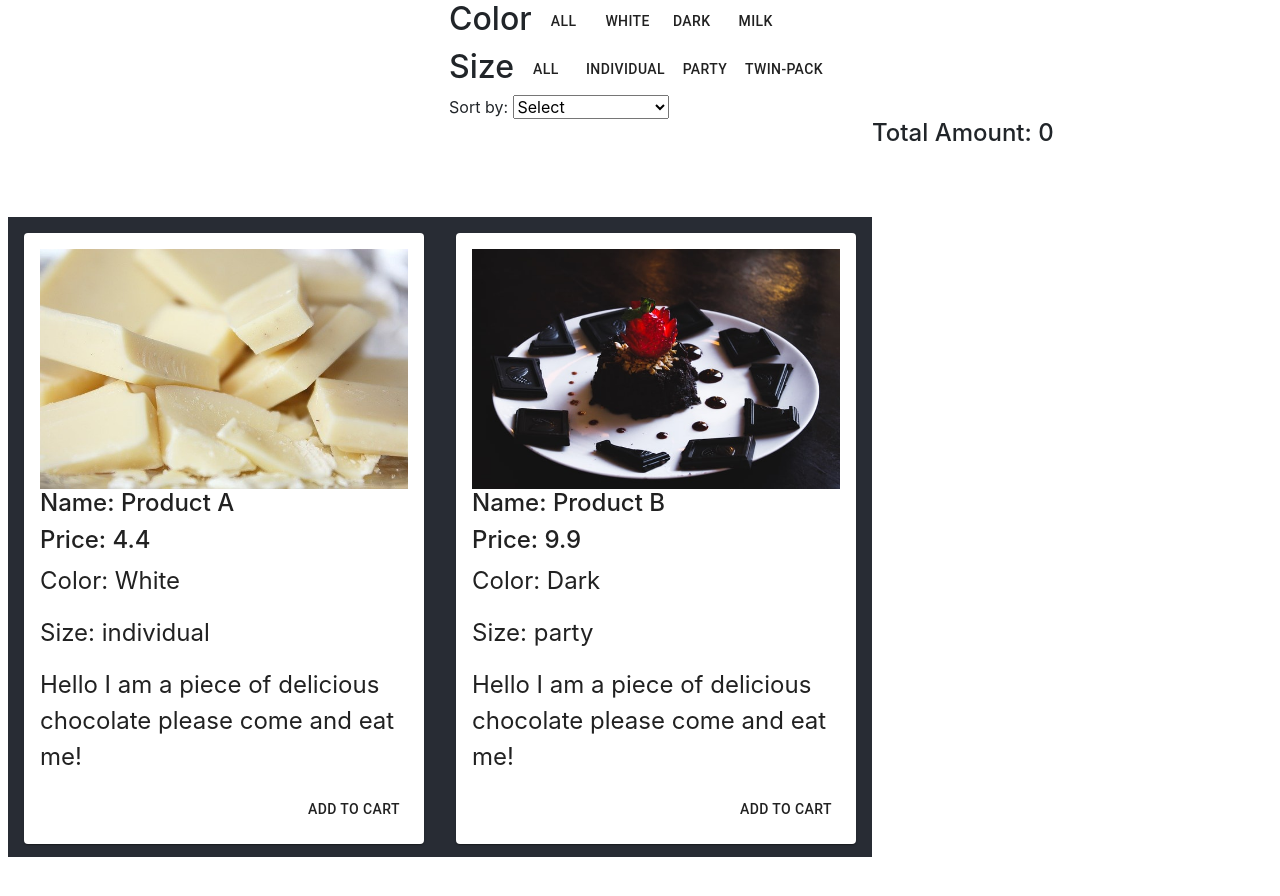
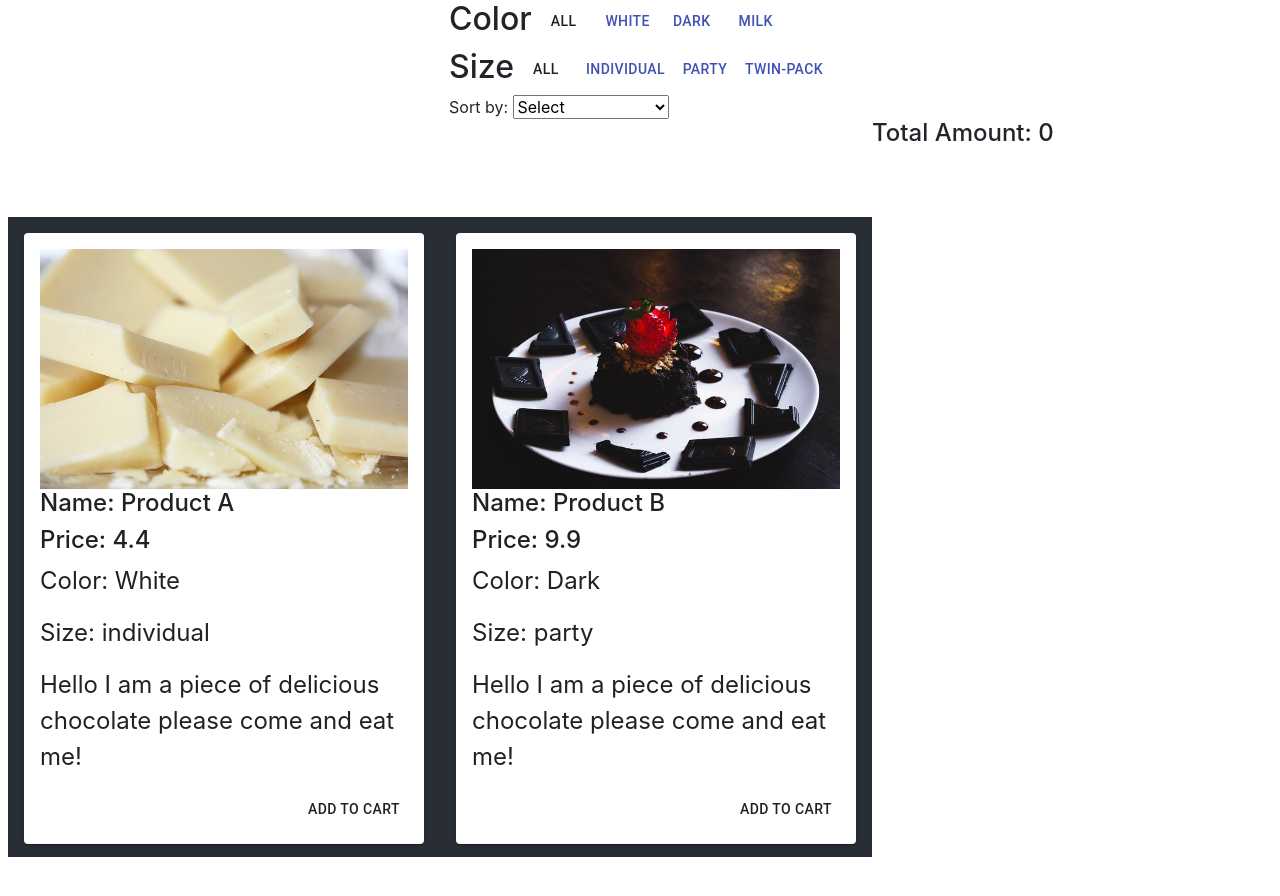
Before and after one commit to emmiehe/chocolate-shop-page, a React (Create React App) app: page / in a window 1280 px wide. Shown: the top 896 px of the page. Built offline with nearby package versions, Linux system fonts and the light colour scheme.

Commit message:
revise filter part

```diff
--- a/src/App.js
+++ b/src/App.js
@@ -13,16 +13,13 @@ export class SortByItem {
 // Individual product
 // Including id, name, img, description, two attributes and a price
 class Product extends React.Component {
-  constructor(props){
-    super(props);
-  }
 
   render(){
     return (
       <Card className="mdc-card mdc-card--outlined">
         <div className="mdc-card__primary-action">
           <div className="mdc-card__media mdc-card__media--square">
-            <img src={this.props.img}/>
+            <img src={this.props.img} alt={this.props.description}/>
           </div>
         </div>
         <h4>Name: {this.props.name}</h4>
@@ -42,15 +39,22 @@ class Product extends React.Component {
   }
 }
 
+// name
+class FilterValue extends React.Component {
+  render(){
+    return (
+      <Button color={this.props.color} onClick={() => this.props.selectValue(this.props.name)}>{this.props.name || "All"}</Button>
+    );
+  }
+}
+
 class Filter extends React.Component {
-  constructor(props){
-    super(props);
-  }
 
   render(){
     return (
-      <h2 className="uppercase" style={{width: "100%"}}>{this.props.name}
-        {this.props.options.map((option) => <Button onClick={() => this.props.addToFilters(this.props.name, option)}>{option || "All"}</Button>)}
+      <h2 className="uppercase" style={{width: "100%"}}>
+        {this.props.name}
+        {this.props.options.map((option) => <FilterValue color={option===this.props.value ? "default": "primary"} name={option} selectValue={(selectedValue) => this.props.addToFilters(this.props.name, selectedValue)}/>)}
       </h2>
     );
   }
@@ -171,11 +175,10 @@ export class App extends React.Component {
 
   applyFilters(){
     let products = this.props.products;
-    for (let i=0; i< this.state.filters.length; i++){
+    for (let i=0; i<this.state.filters.length; i++){
       let filterName = this.state.filters[i].name;
       let filterValue = this.state.filters[i].value;
       if (filterValue) {
-        // console.log(filterValue);
         products = products.filter(product => product[filterName] === filterValue);
       }
     }
@@ -188,7 +191,6 @@ export class App extends React.Component {
       existing_filter.value = option;
     }
     this.setState({filter: this.state.filters});
-    // console.log(this.state.filters);
     this.applyFilters();
   }
 
--- a/src/index.js
+++ b/src/index.js
@@ -16,7 +16,7 @@ import milk_2 from "./milk-2.jpg";
 import milk_3 from "./milk-3.jpg";
 import milk_4 from "./milk-4.jpg";
 
-var dataProducts = [
+const dataProducts = [
   {name: "Product A", id: 1, img: white_1, price: 4.4, color: "White", size: "individual", description: "Hello I am a piece of delicious chocolate please come and eat me!"},
   {name: "Product B", id: 2, img: dark_1, price: 9.9, color: "Dark", size: "party", description: "Hello I am a piece of delicious chocolate please come and eat me!"},
   {name: "Product C", id: 3, img: milk_1, price: 2.2, color: "Milk", size: "party", description: "Hello I am a piece of delicious chocolate please come and eat me!"},
@@ -31,12 +31,12 @@ var dataProducts = [
   {name: "Product L", id: 12, img: dark_5, price: 12.2, color: "Dark", size: "party", description: "Hello I am a piece of delicious chocolate please come and eat me!"},
 ];
 
-var dataFilters = [
+const dataFilters = [
   {name: "color", options: ["", "White", "Dark", "Milk"], value: ""},
   {name: "size", options: ["", "individual", "party", "twin-pack"], value: ""},
 ];
 
-var dataSortByItems = [
+const dataSortByItems = [
   new SortByItem("Select", (a, b) => a.id - b.id),
   new SortByItem("Price Low to High", (a, b) => a.price - b.price),
   new SortByItem("Price High to Low", (a, b) => b.price - a.price),
```
